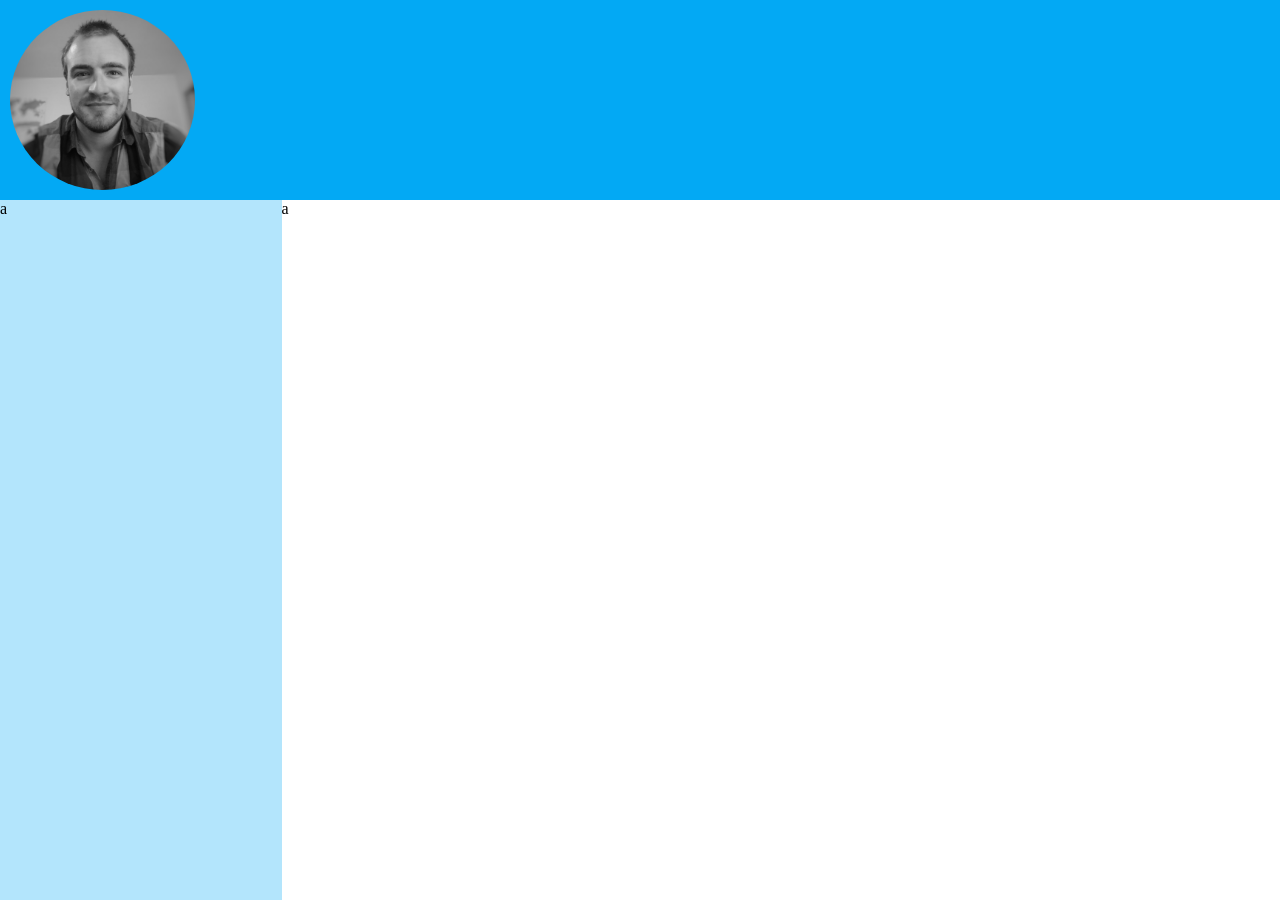
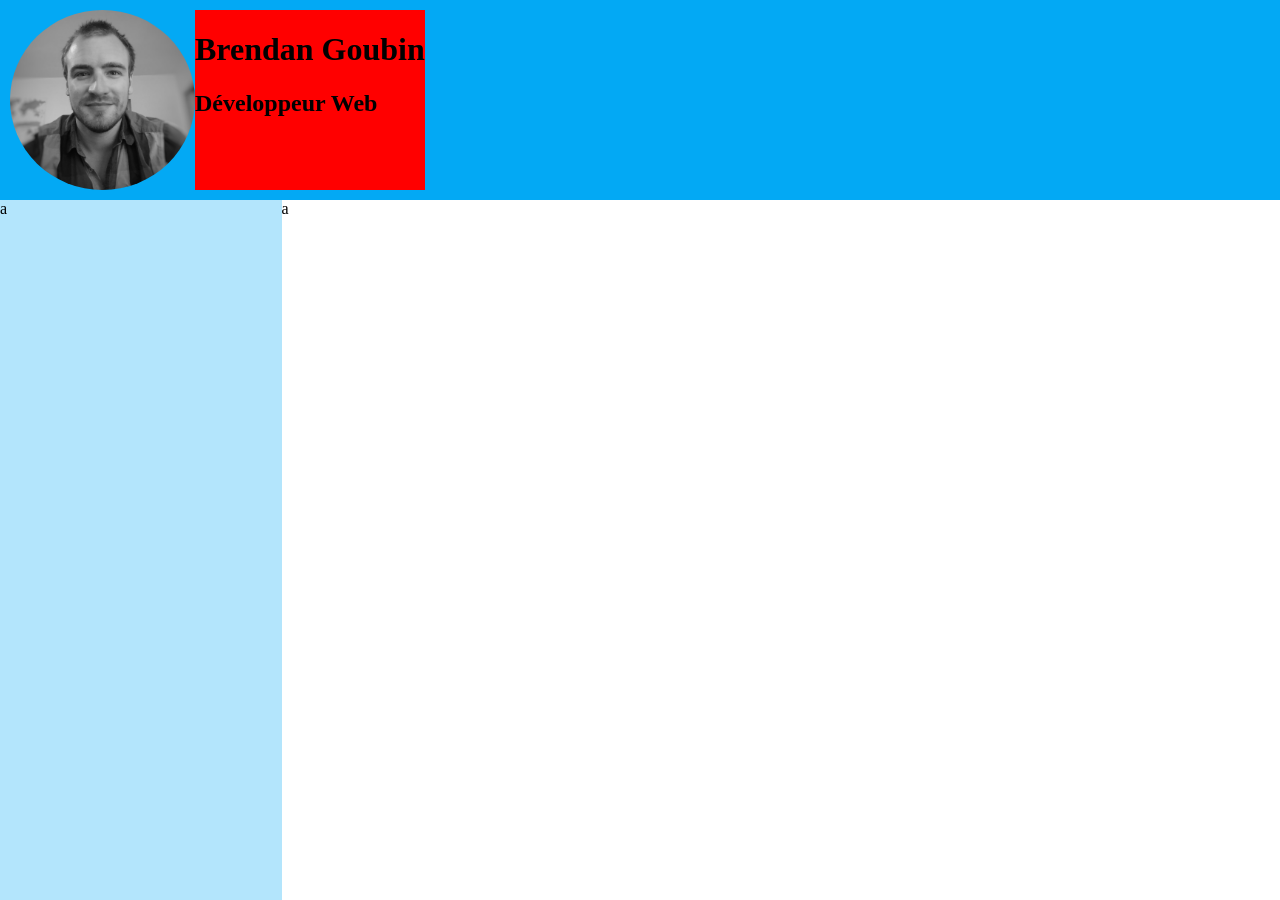
Before and after one commit to Billos/resume-old, a Jekyll site: the page built from index.md, in a window 1280 px wide. Built offline with Jekyll 4.4.1, drawn with Linux system fonts in a browser that asks for light colours; some web fonts are replaced.

Commit message:
include stuff in header

```diff
--- a/_config.yml
+++ b/_config.yml
@@ -4,6 +4,9 @@ description: >- # this means to ignore newlines until "baseurl:"
 baseurl: "" # the subpath of your site, e.g. /blog
 url: "http://cv.billos.fr" # the base hostname & protocol for your site, e.g. http://example.com
 github_username:  billos
+
+author: Brendan Goubin
+job: Développeur Web
 
 # Build settings
 markdown: kramdown
--- a/_includes/header.html
+++ b/_includes/header.html
@@ -3,5 +3,7 @@
 		<img src="/css/assets/images/profile.jpg" alt="">
 	</div>
 	<div id="content">
+		<h1>{{site.author}}</h1>
+		<h2>{{site.job}}</h2>
 	</div>
 </header>
```
